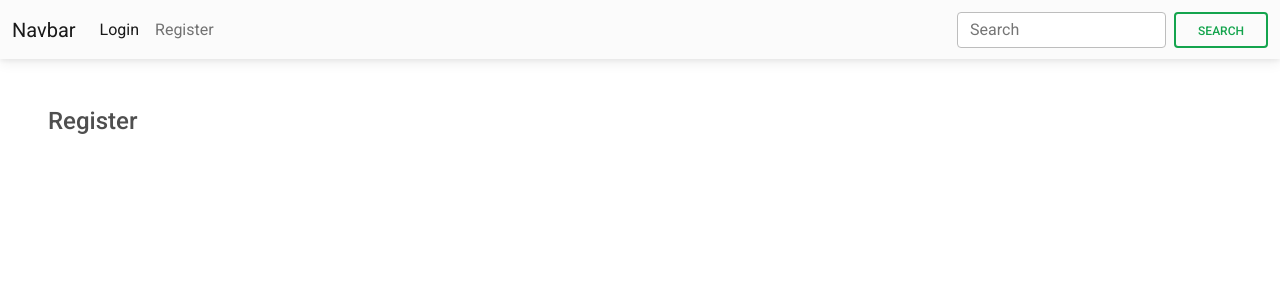
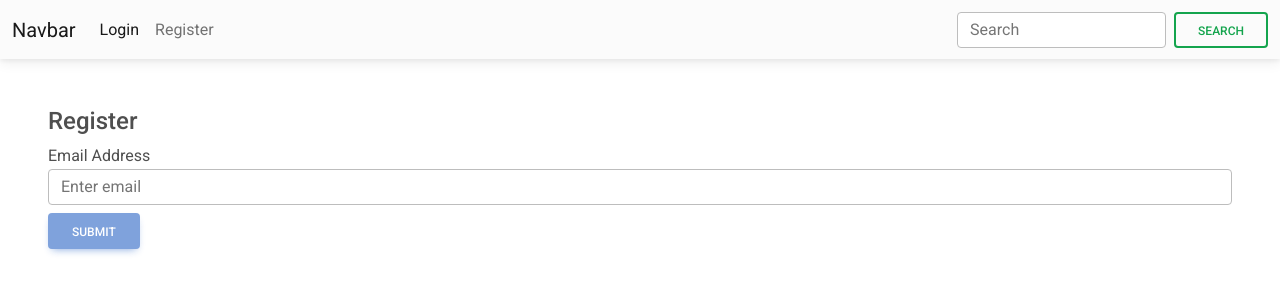
Before and after one commit to AwaisSikander/GraphQl_React_Node, a React (Create React App) app in the folder client/: page /register in a window 1280 px wide. Shown: the top 300 px of the page. Built offline with nearby package versions, Linux system fonts and the light colour scheme; no server answers.

Commit message:
User Register Form Done

```diff
--- a/client/src/pages/auth/Login.js
+++ b/client/src/pages/auth/Login.js
@@ -1,15 +1,31 @@
-import React from 'react'
+import React, { useState } from "react";
 
-const Login = ()=>{
-    return(
-        <div className="contianer ">
-            <div className="row p-5">
-                <h4>
-                    Login
-                </h4>
-            </div>
-        </div>
-    );
-}
+const Login = () => {
+  const [email, setEmail] = useState("");
+  const [loading, setloading] = useState(false);
+  function handleSubmit() {
+    //Will be implemented later
+  }
+  return (
+    <div className="contianer ">
+      <div className="row p-5">
+        <h4>Login</h4>
+        <form onSubmit={handleSubmit}>
+          <div className="form-group">
+            <label>Email Address</label>
+            <input
+              type="email"
+              value={email}
+              onChange={(e) => setEmail(e.target.value)}
+              className="form-control"
+              placeholder="Enter email"
+              disabled={loading}
+            />
+          </div>
+        </form>
+      </div>
+    </div>
+  );
+};
 
 export default Login;
--- a/client/src/pages/auth/Register.js
+++ b/client/src/pages/auth/Register.js
@@ -1,15 +1,32 @@
-import React from 'react'
+import React,{useState} from "react";
 
-const Register = ()=>{
-    return(
-        <div className="contianer ">
-            <div className="row p-5">
-                <h4>
-                    Register
-                </h4>
-            </div>
-        </div>
-    );
-}
+const Register = () => {
+  const [email, setEmail] = useState("");
+  const [loading, setloading] = useState(false);
+  function handleSubmit() {
+    //Will be implemented later
+  }
+  return (
+    <div className="contianer ">
+      <div className="row p-5">
+        <h4>Register</h4>
+        <form onSubmit={handleSubmit}>
+          <div className="form-group">
+            <label>Email Address</label>
+            <input
+              type="email"
+              value={email}
+              onChange={(e) => setEmail(e.target.value)}
+              className="form-control"
+              placeholder="Enter email"
+              disabled={loading}
+            />
+          </div>
+          <button className="btn btn-raised btn-primary mt-2" disabled={!email || loading}>Submit</button>
+        </form>
+      </div>
+    </div>
+  );
+};
 
 export default Register;
```
